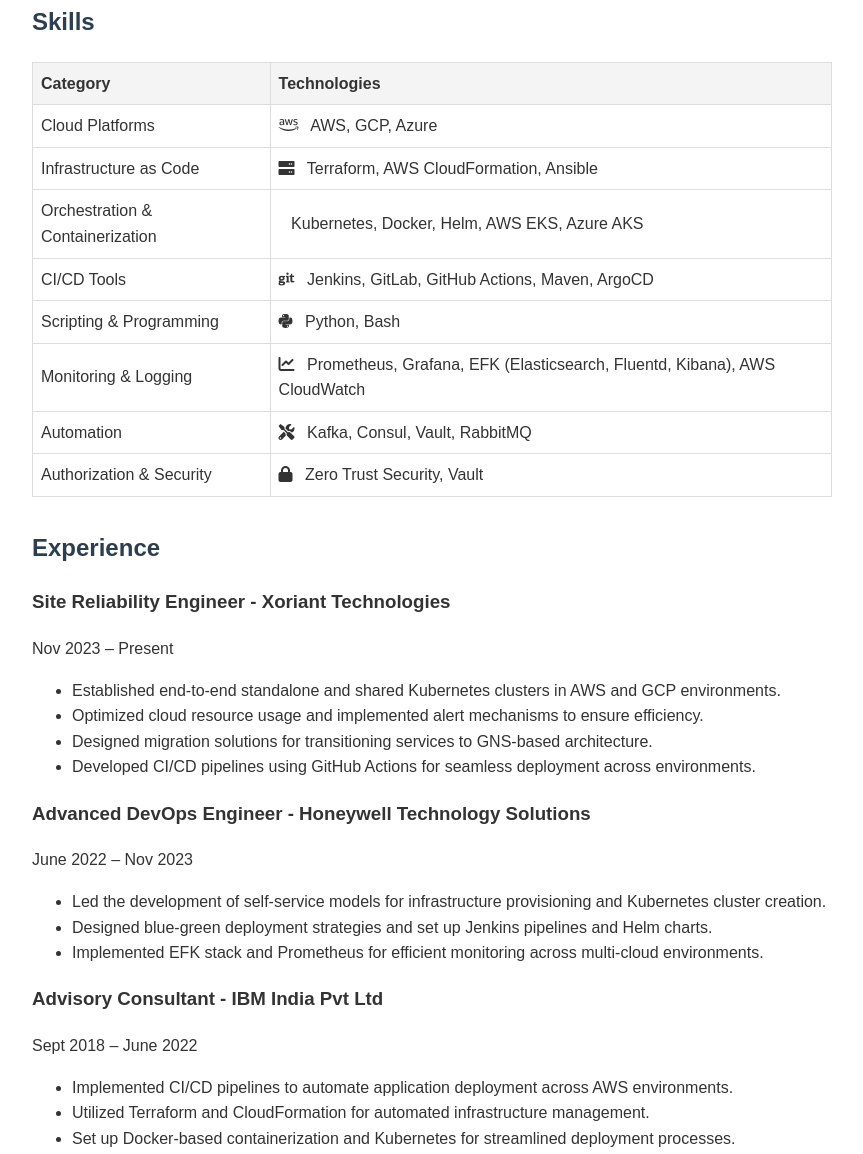
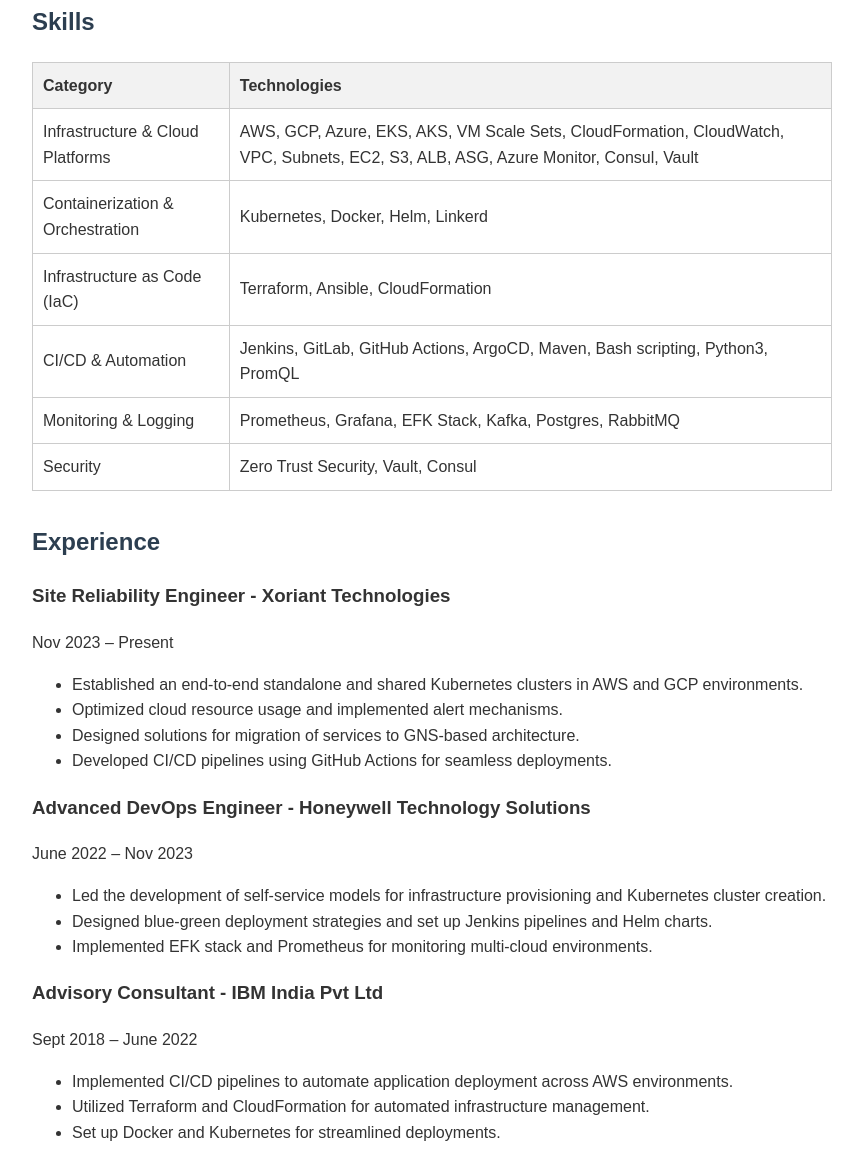
Before and after one commit to tapanhegde26/tapanportfolio, a plain HTML site: page index.html in a window 1280 px wide. Shown: the part 397-1551 px from the top of the page, without its empty margins (208-1071 px from the left). Drawn offline with Linux system fonts and the light colour scheme.

Commit message:
Update index.html

```diff
--- a/index.html
+++ b/index.html
@@ -4,7 +4,6 @@
     <meta charset="UTF-8">
     <meta name="viewport" content="width=device-width, initial-scale=1.0">
     <title>Tapan Hegde - Site Reliability Engineer</title>
-    <!-- Font Awesome for icons -->
     <link rel="stylesheet" href="https://cdnjs.cloudflare.com/ajax/libs/font-awesome/6.0.0-beta3/css/all.min.css">
     <style>
         body {
@@ -27,20 +26,23 @@
         .section {
             margin-bottom: 2rem;
         }
-        .skills-table {
+        table {
             width: 100%;
             border-collapse: collapse;
         }
-        .skills-table th, .skills-table td {
-            border: 1px solid #ddd;
-            padding: 8px;
+        table, th, td {
+            border: 1px solid #ccc;
+        }
+        th, td {
+            padding: 10px;
             text-align: left;
         }
-        .skills-table th {
-            background-color: #f4f4f4;
+        th {
+            background-color: #f2f2f2;
         }
-        .skills-table td i {
-            margin-right: 8px;
+        .contact-icons {
+            display: flex;
+            gap: 10px;
         }
         .contact-icons a {
             font-size: 1.5rem;
@@ -67,42 +69,34 @@
         <!-- Skills Section -->
         <section class="section">
             <h2>Skills</h2>
-            <table class="skills-table">
+            <table>
                 <tr>
                     <th>Category</th>
                     <th>Technologies</th>
                 </tr>
                 <tr>
-                    <td>Cloud Platforms</td>
-                    <td><i class="fab fa-aws"></i> AWS, GCP, Azure</td>
+                    <td>Infrastructure & Cloud Platforms</td>
+                    <td>AWS, GCP, Azure, EKS, AKS, VM Scale Sets, CloudFormation, CloudWatch, VPC, Subnets, EC2, S3, ALB, ASG, Azure Monitor, Consul, Vault</td>
                 </tr>
                 <tr>
-                    <td>Infrastructure as Code</td>
-                    <td><i class="fas fa-server"></i> Terraform, AWS CloudFormation, Ansible</td>
+                    <td>Containerization & Orchestration</td>
+                    <td>Kubernetes, Docker, Helm, Linkerd</td>
                 </tr>
                 <tr>
-                    <td>Orchestration & Containerization</td>
-                    <td><i class="fab fa-kubernetes"></i> Kubernetes, Docker, Helm, AWS EKS, Azure AKS</td>
+                    <td>Infrastructure as Code (IaC)</td>
+                    <td>Terraform, Ansible, CloudFormation</td>
                 </tr>
                 <tr>
-                    <td>CI/CD Tools</td>
-                    <td><i class="fab fa-git"></i> Jenkins, GitLab, GitHub Actions, Maven, ArgoCD</td>
-                </tr>
-                <tr>
-                    <td>Scripting & Programming</td>
-                    <td><i class="fab fa-python"></i> Python, Bash</td>
+                    <td>CI/CD & Automation</td>
+                    <td>Jenkins, GitLab, GitHub Actions, ArgoCD, Maven, Bash scripting, Python3, PromQL</td>
                 </tr>
                 <tr>
                     <td>Monitoring & Logging</td>
-                    <td><i class="fas fa-chart-line"></i> Prometheus, Grafana, EFK (Elasticsearch, Fluentd, Kibana), AWS CloudWatch</td>
+                    <td>Prometheus, Grafana, EFK Stack, Kafka, Postgres, RabbitMQ</td>
                 </tr>
                 <tr>
-                    <td>Automation</td>
-                    <td><i class="fas fa-tools"></i> Kafka, Consul, Vault, RabbitMQ</td>
-                </tr>
-                <tr>
-                    <td>Authorization & Security</td>
-                    <td><i class="fas fa-lock"></i> Zero Trust Security, Vault</td>
+                    <td>Security</td>
+                    <td>Zero Trust Security, Vault, Consul</td>
                 </tr>
             </table>
         </section>
@@ -112,13 +106,13 @@
             <h2>Experience</h2>
 
             <div class="experience-item">
-                <h3>Site Reliability Engineer - Xoriant Technologies </h3>
+                <h3>Site Reliability Engineer - Xoriant Technologies</h3>
                 <p>Nov 2023 – Present</p>
                 <ul>
-                    <li>Established end-to-end standalone and shared Kubernetes clusters in AWS and GCP environments.</li>
-                    <li>Optimized cloud resource usage and implemented alert mechanisms to ensure efficiency.</li>
-                    <li>Designed migration solutions for transitioning services to GNS-based architecture.</li>
-                    <li>Developed CI/CD pipelines using GitHub Actions for seamless deployment across environments.</li>
+                    <li>Established an end-to-end standalone and shared Kubernetes clusters in AWS and GCP environments.</li>
+                    <li>Optimized cloud resource usage and implemented alert mechanisms.</li>
+                    <li>Designed solutions for migration of services to GNS-based architecture.</li>
+                    <li>Developed CI/CD pipelines using GitHub Actions for seamless deployments.</li>
                 </ul>
             </div>
 
@@ -128,19 +122,39 @@
                 <ul>
                     <li>Led the development of self-service models for infrastructure provisioning and Kubernetes cluster creation.</li>
                     <li>Designed blue-green deployment strategies and set up Jenkins pipelines and Helm charts.</li>
-                    <li>Implemented EFK stack and Prometheus for efficient monitoring across multi-cloud environments.</li>
+                    <li>Implemented EFK stack and Prometheus for monitoring multi-cloud environments.</li>
                 </ul>
             </div>
 
             <div class="experience-item">
-                <h3>Advisory Consultant - IBM India Pvt Ltd </h3>
+                <h3>Advisory Consultant - IBM India Pvt Ltd</h3>
                 <p>Sept 2018 – June 2022</p>
                 <ul>
                     <li>Implemented CI/CD pipelines to automate application deployment across AWS environments.</li>
                     <li>Utilized Terraform and CloudFormation for automated infrastructure management.</li>
-                    <li>Set up Docker-based containerization and Kubernetes for streamlined deployment processes.</li>
+                    <li>Set up Docker and Kubernetes for streamlined deployments.</li>
                 </ul>
             </div>
+        </section>
+
+        <!-- Certifications Section -->
+        <section class="section certifications">
+            <h2>Certifications</h2>
+            <ul>
+                <li><a href="https://www.coursera.org/account/accomplishments/specialization/certificate/6S5M86V8N8D8" target="_blank">IBM Data Science Specialization</a></li>
+                <li><a href="https://university.gitlab.com/c/SNDn7rKYT9yIYKdbC14e4Q" target="_blank">GitLab CI Fundamentals</a></li>
+                <li><a href="https://www.coursera.org/account/accomplishments/certificate/4NGZRG4CP5C5" target="_blank">Machine Learning with Python</a></li>
+            </ul>
+        </section>
+
+        <!-- Accomplishments Section -->
+        <section class="section">
+            <h2>Accomplishments</h2>
+            <ul>
+                <li>Received Bravo award from Honeywell for exceptional engineering efforts on multi-tenancy projects.</li>
+                <li>Received Employee of the Month award 3 times at IBM for excellence in DevOps and automation.</li>
+                <li>Appreciated by SAP Ariba for reducing manual work by 23% through process automation.</li>
+            </ul>
         </section>
 
         <!-- Contact Section -->
```
